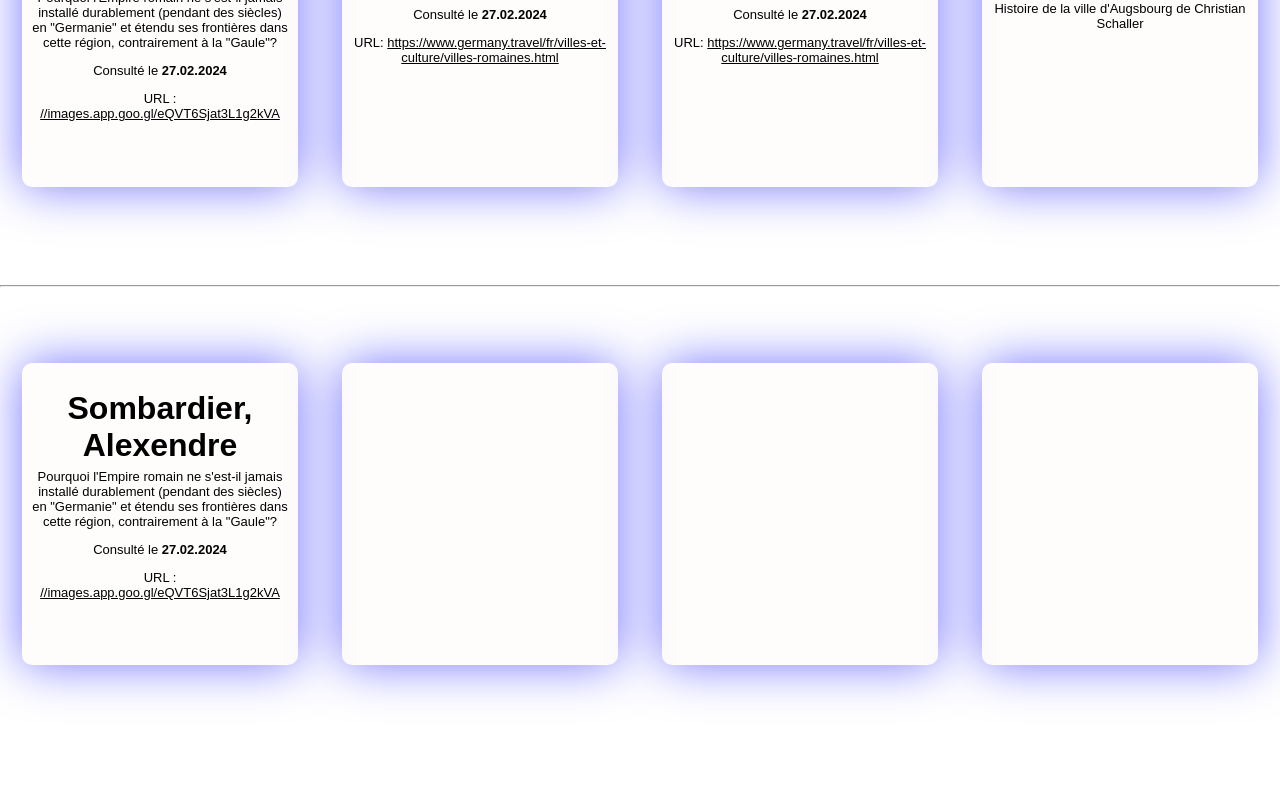
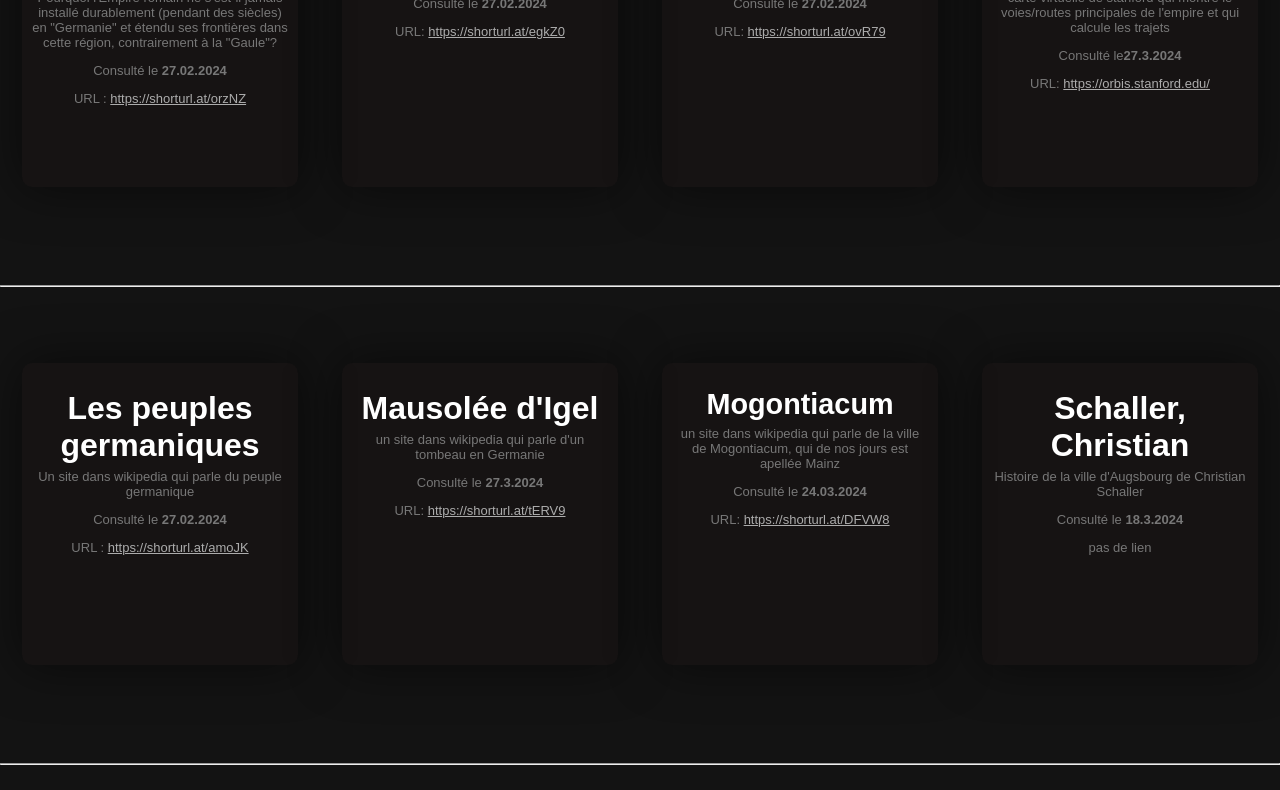
Before and after one commit to atiomic/hist, a plain HTML site: page index.html in a window 1280 px wide. Shown: the part 434-1224 px from the top of the page. Before the commit the page ends 1197 px from the top, so only its background shows below. Drawn offline with Linux system fonts and the light colour scheme.

Commit message:
index.html

```diff
--- a/index.html
+++ b/index.html
@@ -5,8 +5,8 @@
       .titre {
         text-align: center;
         font-size: 1000%;
-        color: rgb(255, 255, 255);
-        text-shadow: 0px 0px 50px rgba(0, 0, 255, 0.542);
+        color: rgb(190, 190, 190);
+        text-shadow: 0px 0px 50px rgba(133, 133, 133, 0.542);
         margin: 0px;
         margin-top: 43px;
        transition: color 1s;
@@ -14,11 +14,12 @@
 
       }
       .titre:hover{
-        color: rgba(231, 253, 255, 0.861);
+        color: rgba(65, 65, 65, 0.861);
       }
 
       body {
         margin: 0px;
+        background-color: rgb(19, 19, 19);
         font-family: Arial, Helvetica, sans-serif;
       }
       .outside {
@@ -42,17 +43,19 @@
       }
       .title {
         padding: 5px;
+        color: rgb(255, 255, 255);
         margin-bottom: 0px;
 
       }
       p {
         margin-top: 0px;
         font-size: small;
+        color: rgb(119, 119, 119);
 
       }
 
       .diva:hover {
-        box-shadow:4px 10px 100px blue ;
+        box-shadow:4px 10px 100px rgb(201, 201, 255) ;
         cursor: pointer;
       }
 
@@ -73,7 +76,7 @@
         height: 300px;
         transition: box-shadow 1s;
         border-color: rgb(0, 0, 0);
-        box-shadow: 0px 0px 50px rgba(0, 0, 255, 0.542);
+        box-shadow: 0px 0px 50px rgba(1, 1, 2, 0.542);
         border-width: thin;
         margin-left: 5px;
         margin-right: 5px;
@@ -96,8 +99,13 @@
       }
       .url{
         text-decoration: underline;
+        color: rgb(172, 172, 172);
       }
-
+      .fin{
+        font-size: smaller;
+        color: rgb(189, 189, 189);
+        text-align: center;
+      }
 
     </style>
   </head>
@@ -107,9 +115,10 @@
     <hr/>
     <!----------------------------------------------------------->
     <div class="outside">
-        <a href="https://images.app.goo.gl/eQVT6Sjat3L1g2kVA" class="diva">
+        <a href="https://shorturl.at/orzNZ" class="diva">
 
-                <h1 class="title">Sombardier, Alexendre</h1>
+
+                          <h1 class="title">Alexendre Sombardier</h1>
 
                           <p>
                           Pourquoi l'Empire romain ne s'est-il jamais installé durablement
@@ -120,33 +129,53 @@
                           <p>
                           URL :
 
-                    <span class="url">//images.app.goo.gl/eQVT6Sjat3L1g2kVA</span>
+                              <span class="url">https://shorturl.at/orzNZ</span>
 
                           </p>
+
+
         </a>
-        <a class="diva" href="https://www.germany.travel/fr/villes-et-culture/villes-romaines.html">
-            <h1>Auteur inconnu</h1>
+        <a class="diva" href="https://shorturl.at/egkZ0">
+
+
+                              <h1 class="title">Auteur inconnu</h1>
                               <p>Ces villes aux origines antiques ont toutes un point commun. Les Romains !</p>
                               <p>Consulté le <b>27.02.2024</b></p>
                               <p>
                                   URL:
-                <span class="url">https://www.germany.travel/fr/villes-et-culture/villes-romaines.html</span>
+                                  <span class="url">https://shorturl.at/egkZ0</span>
                               </p>
+
+
         </a>
-        <a class="diva" href="https://www.germany.travel/fr/villes-et-culture/villes-romaines.html">
-            <h1>Auteur inconnu</h1>
+        <a class="diva" href="https://shorturl.at/ovR79">
+                              <h1 class="title">Auteur inconnu</h1>
                               <p>Trèves - monuments romains, cathédrale Saint-Pierre et église Notre-Dame</p>
                               <p>Consulté le <b>27.02.2024</b></p>
                               <P>
                                   URL:
-                <span class="url">https://www.germany.travel/fr/villes-et-culture/villes-romaines.html</span>
+                                  <span class="url">https://shorturl.at/ovR79</span>
                               </P>
         </a>
-        <a class="diva">
-            <h1>Schaller, Christian</h1>
-            <P>Histoire de la ville d'Augsbourg de Christian Schaller</P>
+
+
+        <a class="diva" href="https://orbis.stanford.edu/">
+
+
+                              <h1 class="title">Carte romaine realiste</h1>
+                              <p>
+                                carte virtuelle de stanford qui montre le voies/routes principales de l'empire et qui calcule les trajets
+                              </p>
+                              <p>Consulté le<b>27.3.2024</b></p>
+                              <P>
+                                URL:
+
+                                    <span class="url">https://orbis.stanford.edu/</span>
+                              </P>
+
 
         </a>
+
 
 
 
@@ -154,32 +183,71 @@
     <!----------------------------------------------------------->
     <hr class="idk">
     <div class="outside2">
-        <a href="https://images.app.goo.gl/eQVT6Sjat3L1g2kVA" class="diva">
+    <a href="https://shorturl.at/amoJK" class="diva">
 
-            <h1 class="title">Sombardier, Alexendre</h1>
+
+
+                            <h1 class="title">Les peuples germaniques</h1>
                             <p>
-            Pourquoi l'Empire romain ne s'est-il jamais installé durablement
-            (pendant des siècles) en "Germanie" et étendu ses frontières dans
-            cette région, contrairement à la "Gaule"?
+                            Un site dans wikipedia qui parle du peuple germanique
                             </p>
                             <p>Consulté le <b>27.02.2024</b></p>
                             <p>
                             URL :
 
-                <span class="url">//images.app.goo.gl/eQVT6Sjat3L1g2kVA</span>
+                                <span class="url">https://shorturl.at/amoJK</span>
 
                             </p>
-    </a>
-    <a class="diva">
-        <h1></h1>
-    </a>
-    <a class="diva">
-        <h1></h1>
-    </a>
-    <a class="diva">
-        <h1></h1>
+
+
     </a>
 
+
+    <a class="diva" href="https://shorturl.at/tERV9">
+                              <h1 class="title">Mausolée d'Igel</h1>
+                              <p>
+                                un site dans wikipedia qui parle d'un tombeau en Germanie
+                              </p>
+                              <p>Consulté le <b>27.3.2024</b></p>
+                              <p>
+                                URL:
+
+                                <span class="url">https://shorturl.at/tERV9</span>
+                              </p>
+</a>
+
+
+
+    <a class="diva" href="https://shorturl.at/DFVW8">
+
+
+                                      <h1 class="title" style="font-size: 1.8em ;">Mogontiacum</h1>
+                                      <p>
+                                        un site dans wikipedia qui parle de la ville de Mogontiacum, qui de nos jours est apellée Mainz
+                                      </p>
+                                      <p>Consulté le <b>24.03.2024</b></p>
+                                      <p>
+                                        URL:
+
+                                        <span class="url">https://shorturl.at/DFVW8</span>
+                                    </p>
+
+
+    </a>
+
+
+    <a class="diva">
+
+                        <h1 class="title">Schaller, Christian</h1>
+                        <P>Histoire de la ville d'Augsbourg de Christian Schaller</P>
+                        <p>Consulté le <b>18.3.2024</b></p>
+                        <p>pas de lien</p>
+
+    </a>
     </div>
+    <hr style="margin-top: 0px;">
+    <p  class="fin">Pour retrouver le code source allez a<a href="https://github.com/atiomic/hist/blob/main/index.html"> <span class="url">https://github.com/atiomic/hist/blob/main/index.html</span></a></p>
+    <p  class="fin" >Le site été fait par Ion</p>
+    <p  class="fin" >La recherche a été faite par Ion et Raphael</p>
   </body>
 </html>
```
Lines whose indentation alone changed are shown as unchanged.
